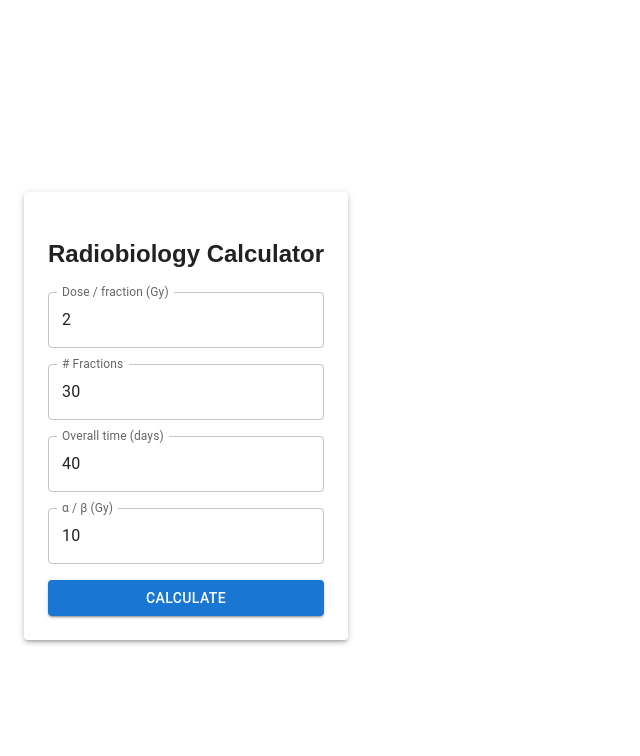
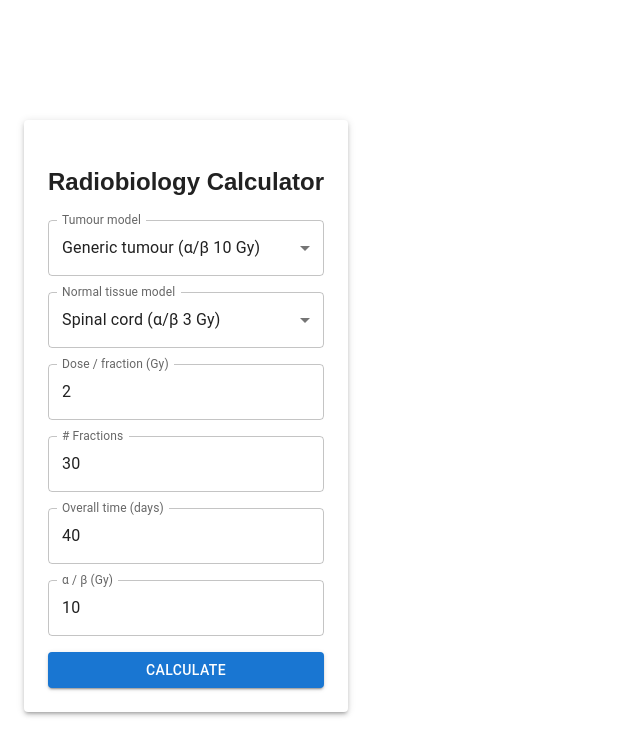
Before and after one commit to Sergejs-MP/fastapi-radiocalculator, a React (Vite) app in the folder radiocalc-ui/: page / in a window 1280 px wide. Shown: the top 756 px of the page, without its empty margins (0-640 px from the left). Built offline with nearby package versions, Linux system fonts and the light colour scheme.

Commit message:
selector

```diff
--- a/radiocalc-ui/src/App.tsx
+++ b/radiocalc-ui/src/App.tsx
@@ -13,6 +13,10 @@ import {
   Box,
   Backdrop,
   CircularProgress,
+  FormControl,
+  InputLabel,
+  MenuItem,
+  Select,
 } from "@mui/material";
 
 // backend URL comes from .env → VITE_API
@@ -26,15 +30,35 @@ interface Result {
   survival_fraction: number;
 }
 
+// ----------- preset tissue options -----------
+const tumourOptions = [
+  { label: "Generic tumour (α/β 10 Gy)", ab: 10, D50: 60, gamma50: 2.5 },
+  { label: "Prostate (α/β 1.5 Gy)",       ab: 1.5, D50: 75, gamma50: 2.0 },
+] as const;
+
+const oarOptions = [
+  { label: "Spinal cord (α/β 3 Gy)",      ab: 3, D50: 50, gamma50: 1.0 },
+  { label: "Lung late (α/β 3 Gy)",        ab: 3, D50: 30, gamma50: 0.8 },
+] as const;
+
 export default function App() {
   const [inp, setInp] = useState({ d: 2, n: 30, t: 40, ab: 10 });
   const [res, setRes] = useState<Result | null>(null);
   const [tab, setTab] = useState(0);
   const [loading, setLoading] = useState(false);
+  const [tumourIdx, setTumourIdx] = useState(0);
+  const [oarIdx, setOarIdx] = useState(0);
 
   const handleChange =
     (key: keyof typeof inp) => (e: React.ChangeEvent<HTMLInputElement>) =>
       setInp({ ...inp, [key]: +e.target.value });
+
+  const handleTumourSelect = (e: any) => {
+    const idx = e.target.value as number;
+    setTumourIdx(idx);
+    setInp({ ...inp, ab: tumourOptions[idx].ab });   // auto‑fill α/β
+  };
+  const handleOarSelect = (e: any) => setOarIdx(e.target.value as number);
 
   const calc = async () => {
     setLoading(true);
@@ -72,6 +96,32 @@ export default function App() {
 
         {/* ---------- input fields ---------- */}
         <Stack spacing={2}>
+          <FormControl fullWidth>
+            <InputLabel>Tumour model</InputLabel>
+            <Select
+              value={tumourIdx}
+              label="Tumour model"
+              onChange={handleTumourSelect}
+            >
+              {tumourOptions.map((opt, i) => (
+                <MenuItem key={opt.label} value={i}>{opt.label}</MenuItem>
+              ))}
+            </Select>
+          </FormControl>
+
+          <FormControl fullWidth>
+            <InputLabel>Normal tissue model</InputLabel>
+            <Select
+              value={oarIdx}
+              label="Normal tissue model"
+              onChange={handleOarSelect}
+            >
+              {oarOptions.map((opt, i) => (
+                <MenuItem key={opt.label} value={i}>{opt.label}</MenuItem>
+              ))}
+            </Select>
+          </FormControl>
+
           <TextField
             label="Dose / fraction (Gy)"
             type="number"
@@ -152,7 +202,12 @@ export default function App() {
 
             {/* ---- Tab 1 : TCP / NTCP S‑curves ---- */}
             {tab === 1 && (
-              <TcpNtcpPlot eqd2={res.eqd2} buildSigmoid={buildSigmoid} />
+              <TcpNtcpPlot
+                eqd2={res.eqd2}
+                buildSigmoid={buildSigmoid}
+                tumour={tumourOptions[tumourIdx]}
+                oar={oarOptions[oarIdx]}
+              />
             )}
           </Box>
         )}
@@ -171,14 +226,14 @@ export default function App() {
 function TcpNtcpPlot({
   eqd2,
   buildSigmoid,
+  tumour,
+  oar,
 }: {
   eqd2: number;
   buildSigmoid: (D50: number, gamma50: number, doses: number[]) => number[];
+  tumour: { D50: number; gamma50: number; label: string };
+  oar: { D50: number; gamma50: number; label: string };
 }) {
-  // reference params (adjust or make them inputs later)
-  const tumour = { D50: 60, gamma50: 2.5, label: "TCP (tumour)" };
-  const cord = { D50: 50, gamma50: 1.0, label: "NTCP (cord)" };
-
   const doseAxis = Array.from({ length: 101 }, (_, i) => i); // 0‑100 Gy
 
   return (
@@ -193,8 +248,8 @@ function TcpNtcpPlot({
         },
         {
           x: doseAxis,
-          y: buildSigmoid(cord.D50, cord.gamma50, doseAxis),
-          name: cord.label,
+          y: buildSigmoid(oar.D50, oar.gamma50, doseAxis),
+          name: oar.label,
           type: "scatter",
           mode: "lines",
         },
```
